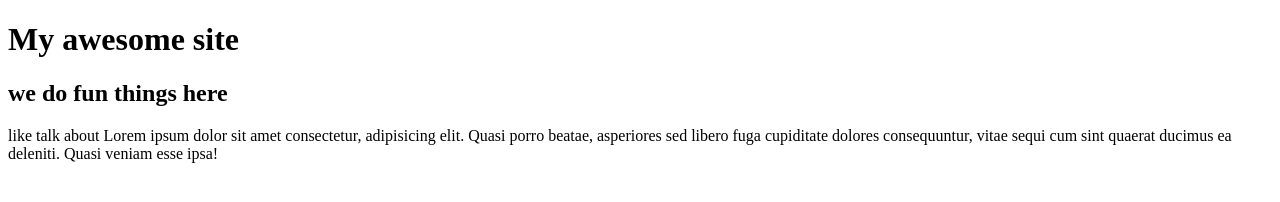
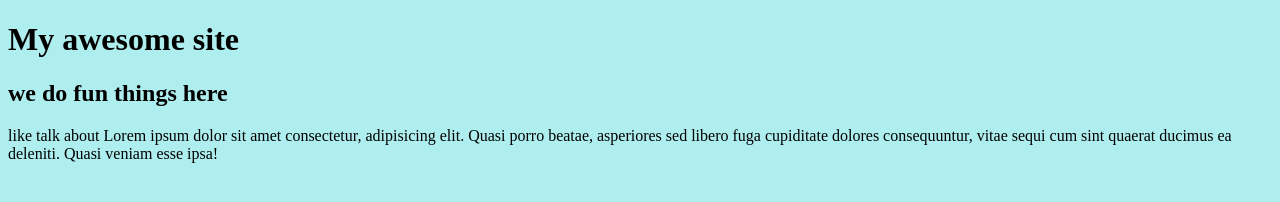
Before and after one commit to allenjakob/urban-tribble, a plain HTML site: page index.html in a window 1280 px wide. Drawn offline with Linux system fonts and the light colour scheme.

Commit message:
added styling to the body

```diff
--- a/index.html
+++ b/index.html
@@ -5,6 +5,7 @@
     <meta http-equiv="X-UA-Compatible" content="IE=edge">
     <meta name="viewport" content="width=device-width, initial-scale=1.0">
     <title>Document</title>
+    <link rel="stylesheet" href="./styles.css">
 </head>
 <body>
     <h1>My awesome site</h1>
--- /dev/null
+++ b/styles.css
@@ -0,0 +1,3 @@
+body{
+    background: paleturquoise;
+}
```
